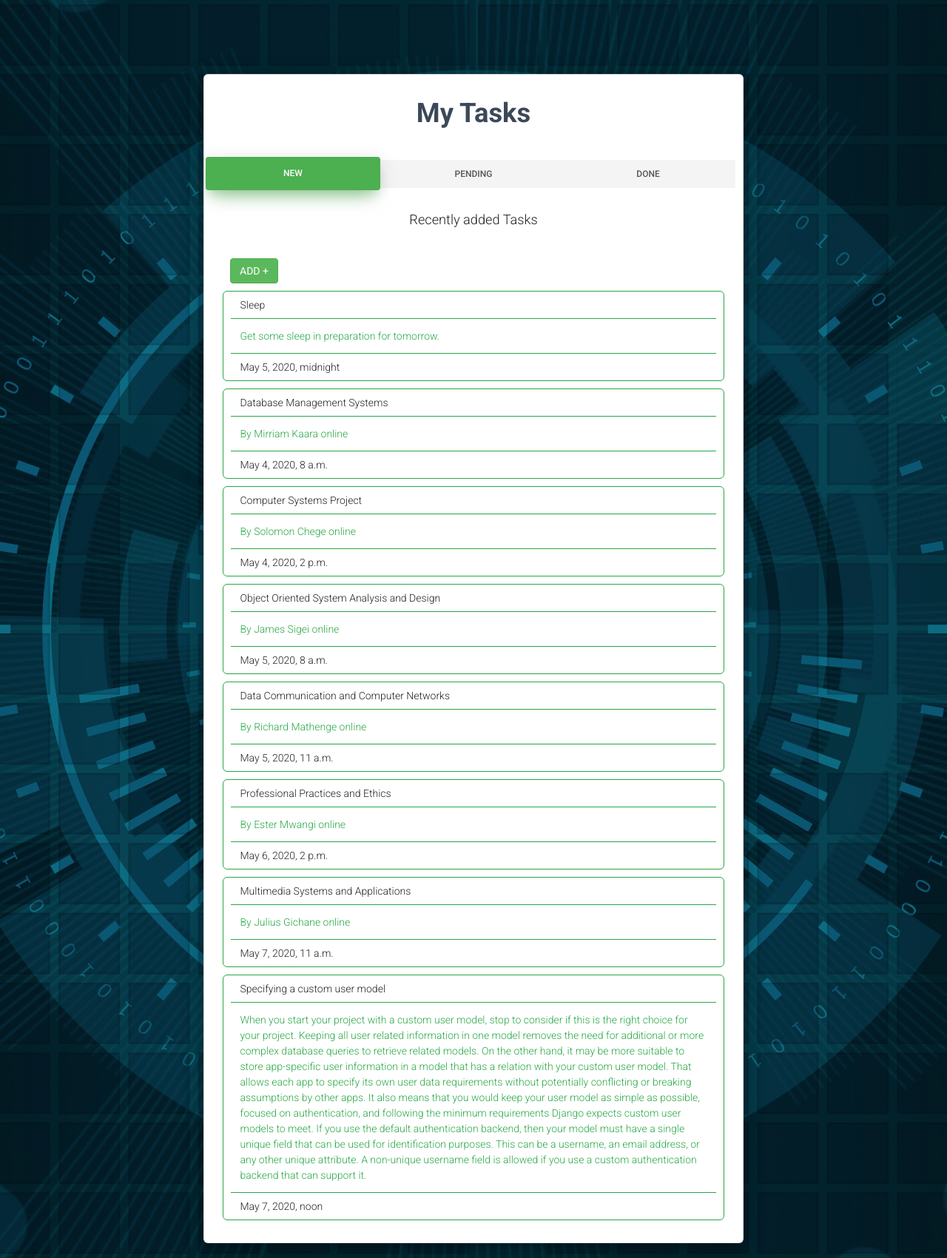
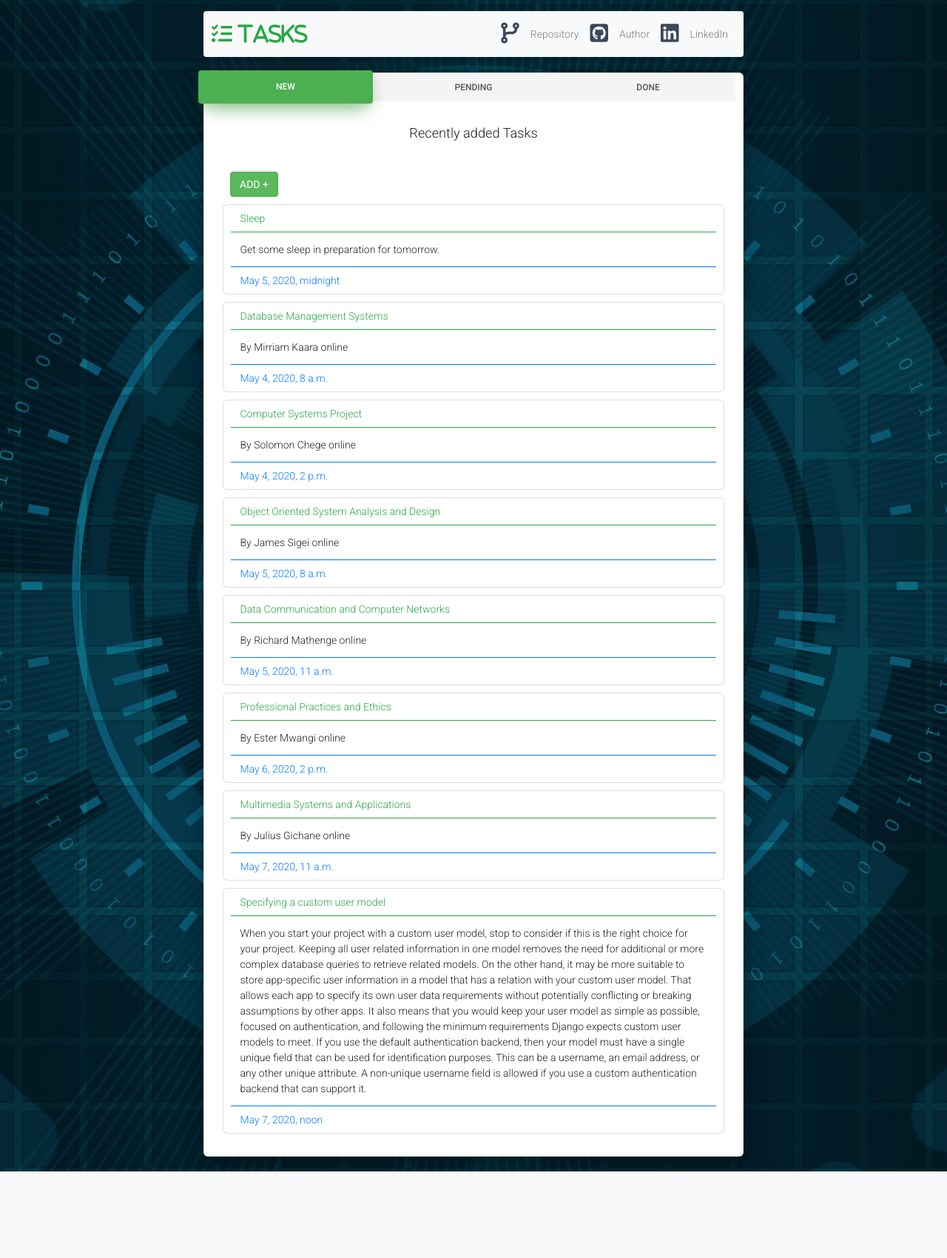
Before and after one commit to Timothy-Wangwe/To-do-List-App-Django-, a Django app: page /tasks/ in a window 1280 px wide. Shown: the whole page at 74% size. After the commit the page ends 1583 px from the top, so only its background shows below. Run offline with Django 3.2, Linux system fonts and the light colour scheme; data comes from the database, SQL or seed files in the repository; both versions use the stored data as it was after the commit; some libraries are stand-ins or nearby versions.

Commit message:
Hurried commits due to system reinstall

```diff
--- a/todo/static/css/material-bootstrap-wizard.css
+++ b/todo/static/css/material-bootstrap-wizard.css
@@ -76,7 +76,7 @@ input[type="file"] > input[type="button"]::-moz-focus-inner {
     opacity: .3; }
 
 .wizard-container {
-  padding-top: 100px;
+  padding-top: 15px;
   z-index: 3; }
   .wizard-container .wizard-navigation {
     position: relative; }
--- a/todo/static/css/style.css
+++ b/todo/static/css/style.css
@@ -5,3 +5,11 @@
 input[type='datetime-local']{
     width: 35%;
 }
+
+.nav-item{
+    padding: 0px 5px;
+}
+
+.navbar-nav {
+    vertical-align:middle !important;
+}
--- a/todo/tasks/templates/index.html
+++ b/todo/tasks/templates/index.html
@@ -2,12 +2,12 @@
 
 {% block content %}
 {% for task in tasks %}
-    <div class="card border-success mb-3">
-        <div class="card-header bg-transparent border-success">{{task.subject}}</div>
-        <div class="card-body text-success">
+    <div class="card mb-3">
+        <div class="card-header bg-transparent border-success text-success">{{task.subject}}</div>
+        <div class="card-body">
             <p class="card-text">{{task.description}}</p>
         </div>
-        <div class="card-footer bg-transparent border-success">{{task.date}}</div>
+        <div class="card-footer bg-transparent border-primary text-primary">{{task.date}}</div>
     </div>
 {% endfor %}
 {% endblock %}
--- /dev/null
+++ b/todo/tasks/templates/new_task.html
@@ -0,0 +1,5 @@
+{% extends 'base.html' %}
+
+{% block content %}
+    <h2>This is the form</h2>
+{% endblock %}
--- a/todo/templates/base.html
+++ b/todo/templates/base.html
@@ -35,12 +35,37 @@
                 <div class="col-sm-8 col-sm-offset-2">
                     <!--      Wizard container        -->
                     <div class="wizard-container">
+                        <nav class="navbar navbar-expand navbar-light bg-light">
+                            <a href="#" class="fas fa-tasks fa-2x text-success" style="text-decoration: none;"> TASKS</a>
+                            <!-- <a href="#" class="navbar-brand text-success"> <b>TASKS</b></a> -->
+                            <ul class="navbar-nav ml-auto" style="float: right;">
+
+                                <li class="nav-item" style="padding-top: 10px;" >
+                                    <i class="fas fa-code-branch fa-2x"></i>
+                                </li>
+                                <li class="nav-item">
+                                    <a href="https://github.com/timothy-wangwe/Toilet-Paper-Calculator"
+                                        class="nav-link">Repository</a>
+                                </li>
+
+                                <li class="nav-item">
+                                    <i class="fab fa-github-square fa-2x" style="padding-top: 10px;"></i>
+                                </li>
+                                <li class="nav-item">
+                                    <a href="https://github.com/timothy-wangwe" class="nav-link">Author</a>
+                                </li>
+
+                                <li class="nav-item" style="padding-top: 10px;">
+                                    <i class="fab fa-linkedin fa-2x"></i>
+                                </li>
+                                <li class="nav-item">
+                                    <a href="https://www.linkedin.com/in/timothy-wangwe" class="nav-link">LinkedIn</a>
+                                </li>
+                            </ul>
+                        </nav>
+                    </div>
+                    <div class="wizard-container-fluid" style="padding-top: 1px !important;">
                         <div class="card wizard-card" data-color="green" id="wizard">
-                            <div class="wizard-header">
-                                    <h2 class="wizard-title">
-                                        My Tasks
-                                    </h2>
-                                </div>
                             <div class="wizard-navigation">
                                 <ul>
                                     <li><a href="#details" data-toggle="tab">New</a></li>
@@ -55,7 +80,6 @@
                                         <div class="col-sm-12">
                                             <h4 class="info-text"> Recently added Tasks</h4>
                                         </div>
-
                                     </div>
                                     <form action="" method="post" style="padding: 10px;">
                                         <input type="button" class="btn btn-success" value="Add +" onclick="new_task(event, 'new-task');" id="add">
@@ -82,10 +106,12 @@
                                     </div>
                                 </div>
                                 <div class="tab-pane" id="description">
+                                    <h4 class="info-text">Completed Tasks</h4>
                                     <div class="row">
-                                        <h4 class="info-text">Completed Tasks</h4>
                                     </div>
                                 </div>
+                                {% block form %}
+                                {% endblock %}
                             </div>
                         </div>
                     </div>
@@ -105,5 +131,5 @@
 
 <!--  More information about jquery.validate here: http://jqueryvalidation.org/	 -->
 <script src="{% static '/js/jquery.validate.min.js' %}"></script>
-
+<script src="https://kit.fontawesome.com/a076d05399.js"></script>
 </html>
```
Also changed, not shown: todo/db.sqlite3 (added), todo/static/img/tasks-icon.svg (added).
